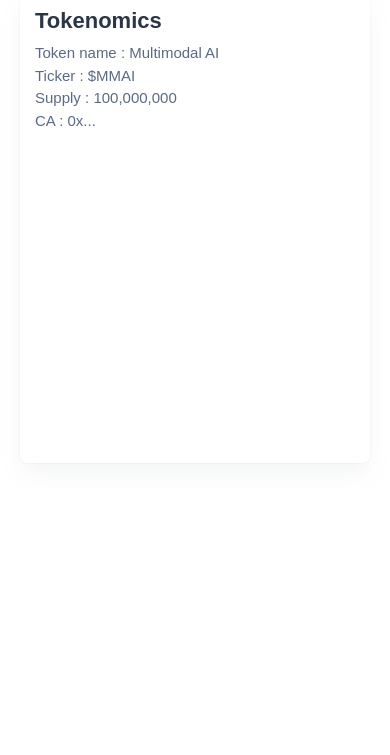
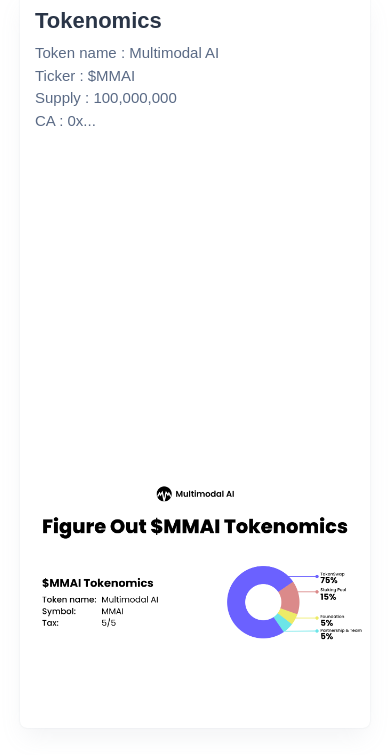
Before and after one commit to maulanabadarin123/multimodal, a website: page tokenomics.html in a window 390 px wide. Shown: the part 92-847 px from the top of the page. Drawn offline with Linux system fonts and the light colour scheme; a script that the page names is missing.

Commit message:
kapan bayarane

```diff
--- a/tokenomics.html
+++ b/tokenomics.html
@@ -46,6 +46,13 @@
     }
     </script>
     <script type="text/javascript" src="https://cdn.canvasjs.com/canvasjs.min.js"></script>
+    <style>
+      @media screen and (max-width:568px) {
+        .img-indent{
+          width:400px;
+        }
+      }
+    </style>
 </head>
 
 <body>
@@ -146,6 +153,9 @@
            </ul>
               <div id="chartContainer" style="height: 300px; width: 100%;">
               </div>
+              <div style="display: flex;justify-content: center;align-items: center;" class="mt-3">
+                <img src="src/assets/img/bakso tanpa tepung (bokep).png" alt="" class="mb-4 img-indent" width="600">
+              </div>
              </div>
           </div>
           <canvas id="donutChart" width="100" height="100"></canvas>
```
Also changed, not shown: roadmap.html (+10 -0 lines), src/assets/img/bakso tanpa tepung (bokep).png (added), src/assets/img/roadmap.png (added).
